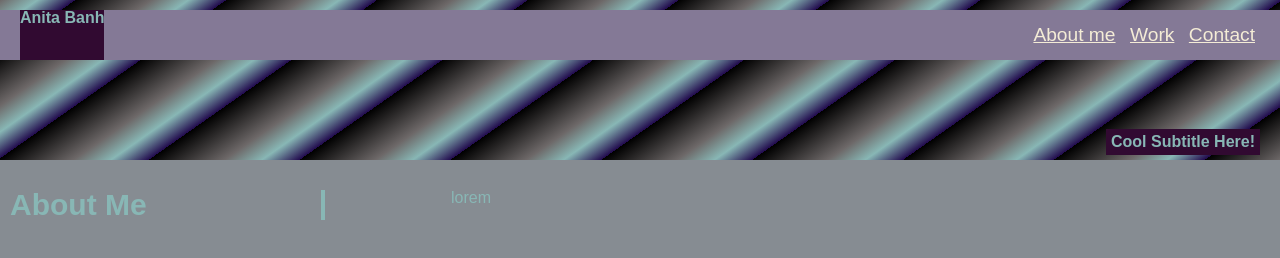
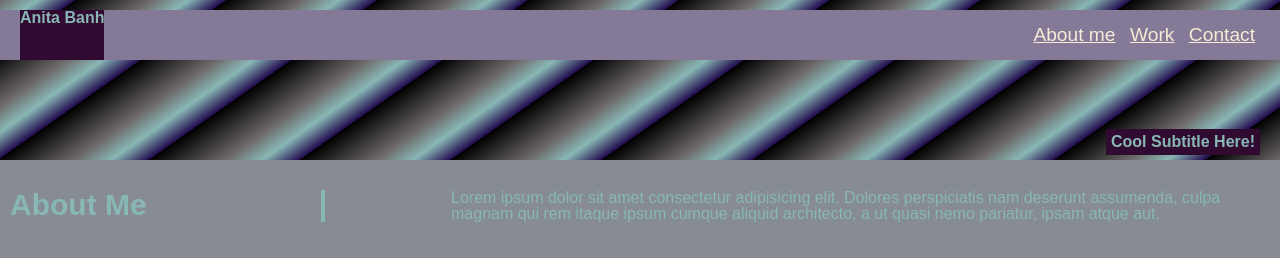
Before and after one commit to AnitaBanh/ChallengeTwo, a plain HTML site: page index.html in a window 1280 px wide. Shown: the top 258 px of the page. Drawn offline with Linux system fonts and the light colour scheme; files that its build step writes are made by us from their sources.

Commit message:
lorem added to About

```diff
--- a/index.html
+++ b/index.html
@@ -28,7 +28,7 @@
             <h2 class="col1" id="about">About Me</h2>
             <!-- <p>lorem for placeholder text-->
             <!-- <p class="col2">I built this portfolio page as the second challenge of coding bootcamp in December 2022. My background is in biotechnology quality assurance, technical writing, and manufacturing. </p> -->
-            <p class="col2">lorem</p>
+            <p class="col2">Lorem ipsum dolor sit amet consectetur adipisicing elit. Dolores perspiciatis nam deserunt assumenda, culpa magnam qui rem itaque ipsum cumque aliquid architecto, a ut quasi nemo pariatur, ipsam atque aut.</p>
 
         </section>
         <!--Work section with sidebar on right, five cards on left -->
```
